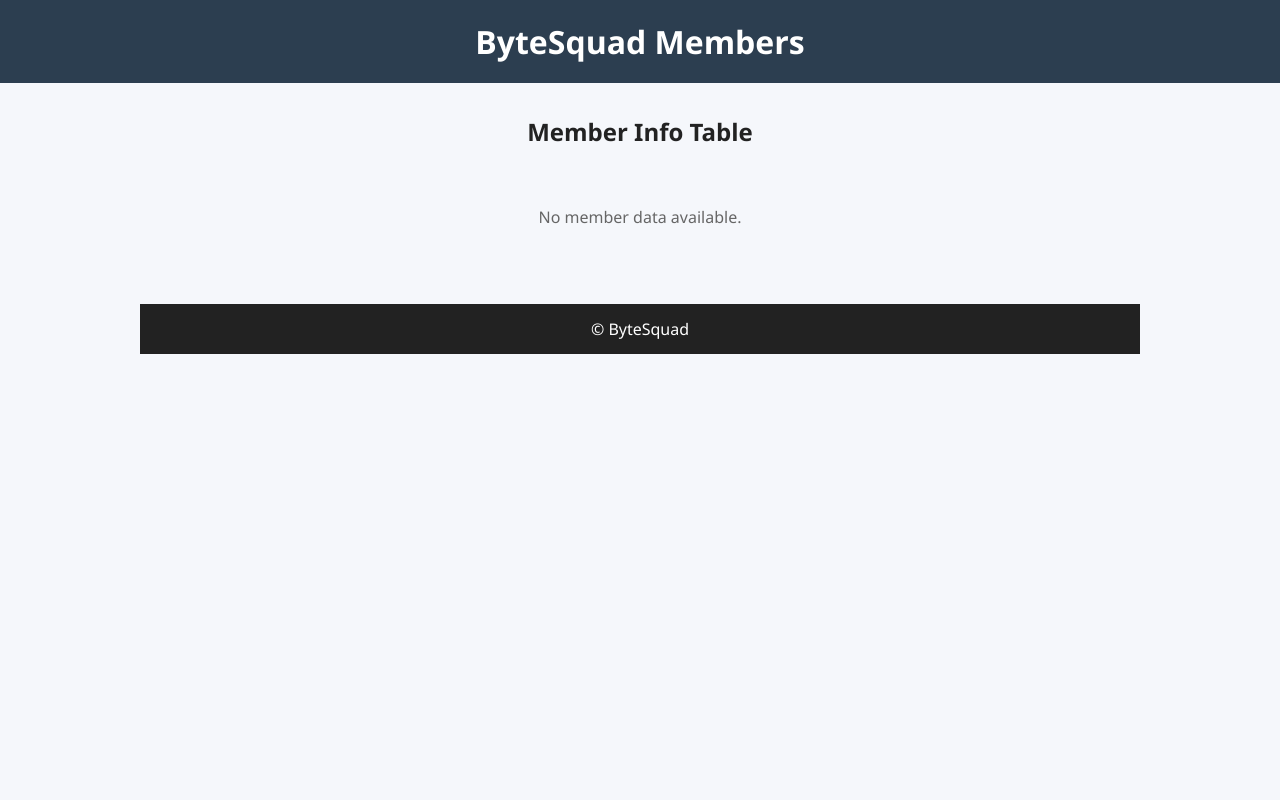
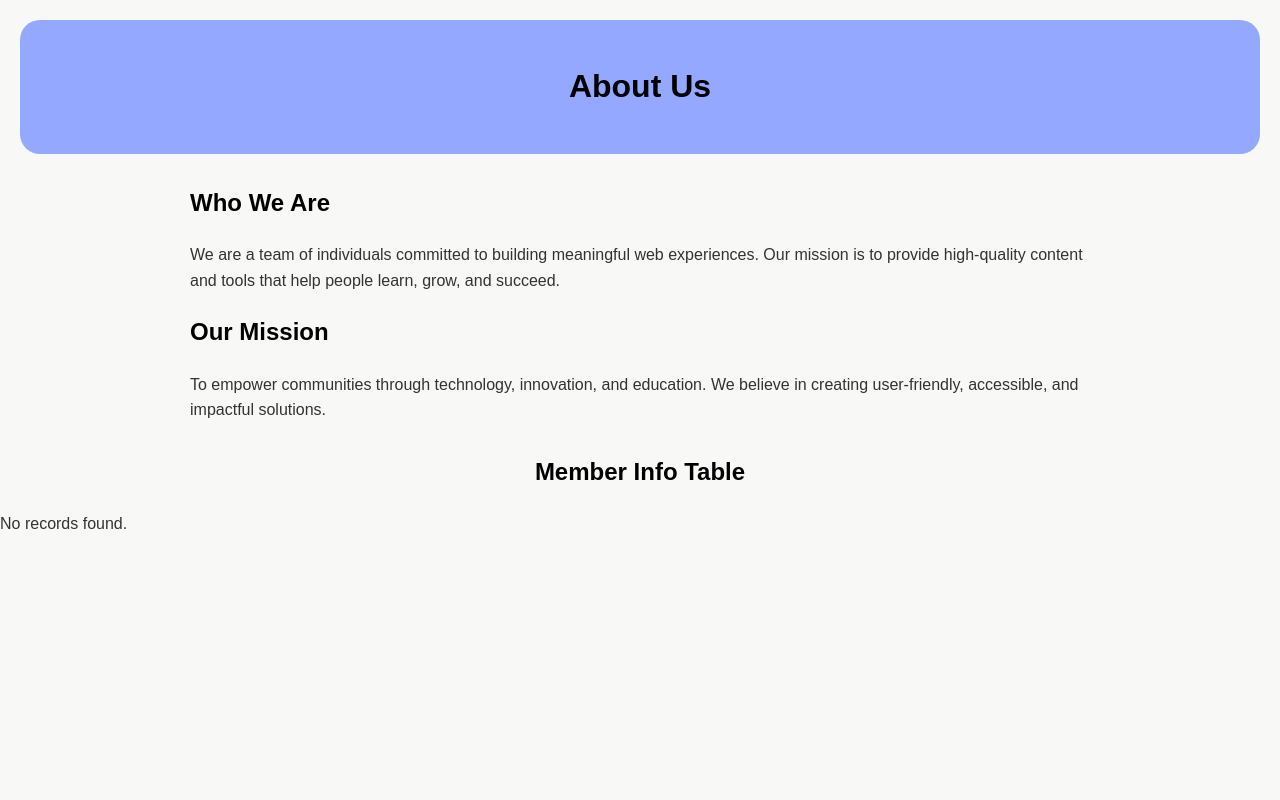
Before and after one commit to aksharas957/bytesquad, a Flask app: template templates/table.html in a window 1280 px wide. Run offline with Flask 3, Linux system fonts and the light colour scheme; the template is opened without the code that fills it, so the values that code supplies are empty; some libraries are stand-ins or nearby versions.

Commit message:
Fixed templates

```diff
--- a/templates/index.html
+++ b/templates/index.html
@@ -9,9 +9,9 @@
             text-align: center;
             padding: 20px;
             background-color: #0077cc;
-            color: white;
+            color: rgb(180, 47, 47);
             font-family: 'Lucida Sans', 'Lucida Sans Regular', 'Lucida Grande', 'Lucida Sans Unicode', Geneva, Verdana, sans-serif;
-            background: url('back.webp');
+            background: url('./back.webp');
             background-size: cover;
             background-position: center;
         }
@@ -28,7 +28,7 @@
 
         .event {
             background: rgba(255, 255, 255, 0.1); /* Semi-transparent white */
-            color: white;
+            color: rgb(17, 14, 14);
             padding: 30px;
             margin: 20px auto;
             border-radius: 15px;
--- a/templates/table.html
+++ b/templates/table.html
@@ -1,59 +1,118 @@
 <!DOCTYPE html>
+<html>
+
 <head>
-    <meta charset="utf-8">
-    <meta name="viewport" content="width=device-width, initial-scale=1">
     <title>ByteSquad Members</title>
     <style>
-        /* Page layout */
-        :root{--primary:#2c3e50;--accent:#0077cc;--bg:#f5f7fb}
-        html,body{height:100%;margin:0;font-family:Segoe UI, Tahoma, Geneva, Verdana, sans-serif;background:var(--bg);color:#222}
-        header{background:var(--primary);color:#fff;padding:20px;text-align:center}
-        header h1{margin:0}
-        .container{max-width:1000px;margin:32px auto;padding:0 16px}
-
-        /* Table styles */
-        .members-table{width:100%;border-collapse:collapse;background:#fff;border-radius:8px;overflow:hidden;box-shadow:0 6px 18px rgba(0,0,0,.08)}
-        .members-table th,.members-table td{padding:12px 14px;text-align:center;border-bottom:1px solid #eee}
-        .members-table thead th{background:#fafafa;color:#333;font-weight:600}
-        .empty{padding:40px;text-align:center;color:#666}
-
-        footer{background:#222;color:#fff;text-align:center;padding:14px;margin-top:36px}
+        table { border-collapse: collapse; width: 60%; margin: 20px auto; font-family: Arial; }
+        th, td { border: 1px solid #efefef; padding: 8px; text-align: center; }
+        th {    background-color: #94a8ff;}
     </style>
 </head>
 <body>
     <header>
-        <h1>ByteSquad Members</h1>
+      <h1>About Us</h1>
     </header>
 
-    <main class="container">
-        <h2 style="text-align:center;margin-top:8px;margin-bottom:18px">Member Info Table</h2>
+  <div class="container">
+    <h2>Who We Are</h2>
+    <p>We are a team of individuals committed to building meaningful web experiences. Our mission is to provide high-quality content and tools that help people learn, grow, and succeed.</p>
 
-        {% if data and data|length > 0 %}
-            <table class="members-table">
+    <h2>Our Mission</h2>
+    <p>To empower communities through technology, innovation, and education. We believe in creating user-friendly, accessible, and impactful solutions.</p>
+
+  </div>
+    <h2 style="text-align:center;">Member Info Table</h2>
+    {% if results %}
+            <table>
                 <thead>
                     <tr>
-                        {% for key in data[0].keys() %}
-                            <th>{{ key.replace('_',' ').capitalize() }}</th>
+                        {% for col in column_names %}
+                            <th>{{ col }}</th>
                         {% endfor %}
                     </tr>
                 </thead>
                 <tbody>
-                    {% for item in data %}
+                    {% for row in results %}
                         <tr>
-                            {% for value in item.values() %}
-                                <td>{{ value }}</td>
+                            {% for cell in row %}
+                                <td>{{ cell }}</td>
                             {% endfor %}
                         </tr>
                     {% endfor %}
                 </tbody>
             </table>
-        {% else %}
-            <div class="empty">No member data available.</div>
-        {% endif %}
+            {% else %}
+                <p>No records found.</p>
+            {% endif %}
+    <h5>
 
-        <footer>
-            &copy; {{ current_year if current_year is defined else "" }} ByteSquad
-        </footer>
-    </main>
+    </h5>
+    <style>
+        footer {
+            background-color: #2c3e50;
+            color: white;
+            text-align: center;
+            padding: 15px;
+            margin-top: 40px;
+            border-radius: 0px;
+        }
+    </style>
 </body>
 </html>
+
+</style>
+  <meta name="viewport" content="width=device-width, initial-scale=1">
+  <title>About Us</title>
+  <style>
+    body {
+      font-family: Arial, sans-serif;
+      line-height: 1.6;
+      margin: 0;
+      padding: 0;
+      background-color: #f8f8f6;
+      color: #333;
+    }
+    header {
+      background-color: #94a8ff;
+      color: rgb(0, 0, 0);
+      padding: 20px 0;
+      text-align: center;
+      border-radius: 20px;
+      margin: 20px;
+    }
+    .container {
+      max-width: 900px;
+      margin: 30px auto;
+      padding: 0 20px;
+    }
+    h1, h2 {
+      color: #000000;
+    }
+    footer {
+      background-color: #222;
+      color: white;
+      text-align: center;
+      padding: 10px 0;
+      margin-top: 50px;
+    }
+  </style>
+</head>
+<body>
+
+
+    </style>
+<body>
+
+    <style>
+        footer {
+            background-color: #2c3e50;
+            color: white;
+            text-align: center;
+            padding: 15px;
+            margin-top: 40px;
+            border-radius: 0px;
+        }
+    </style>
+</body>
+</html>
```
Also changed, not shown: index.html (deleted, +0 -16 lines), table.html (deleted, +0 -161 lines), 1 other file.
